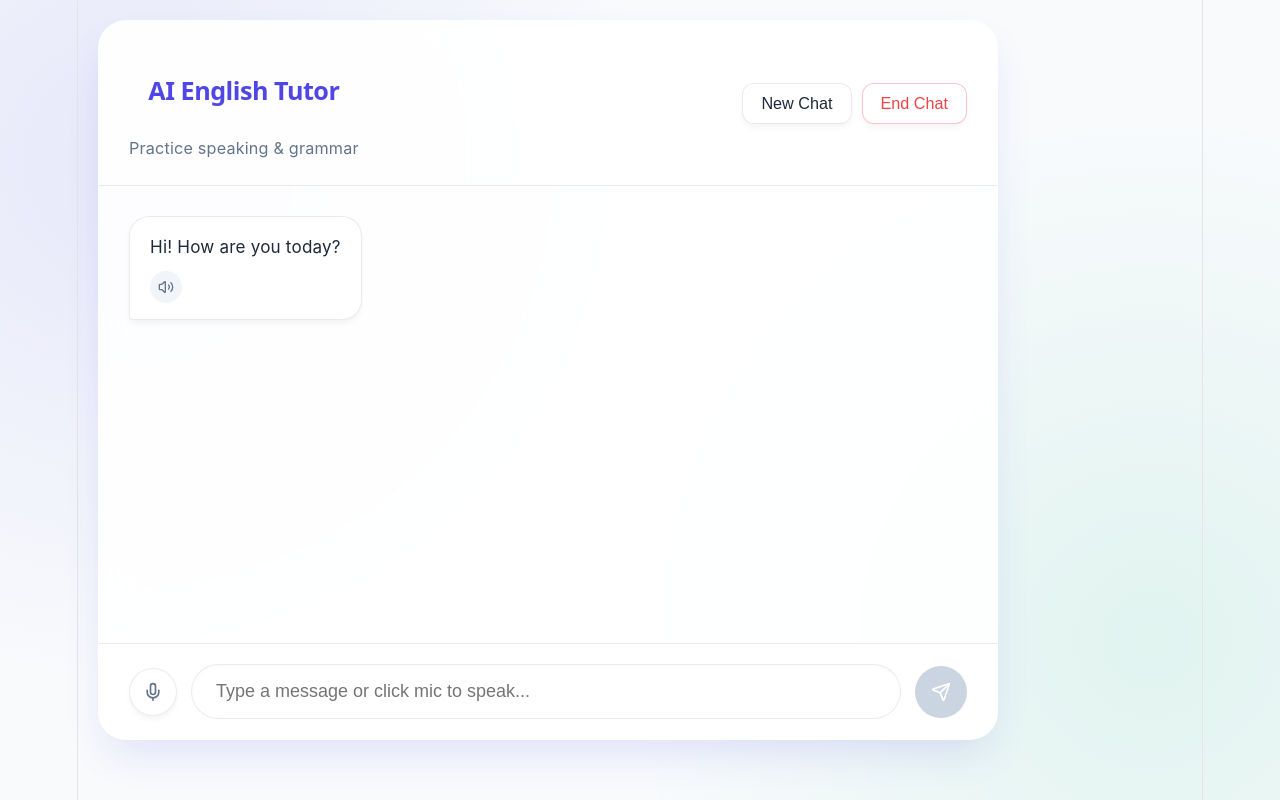
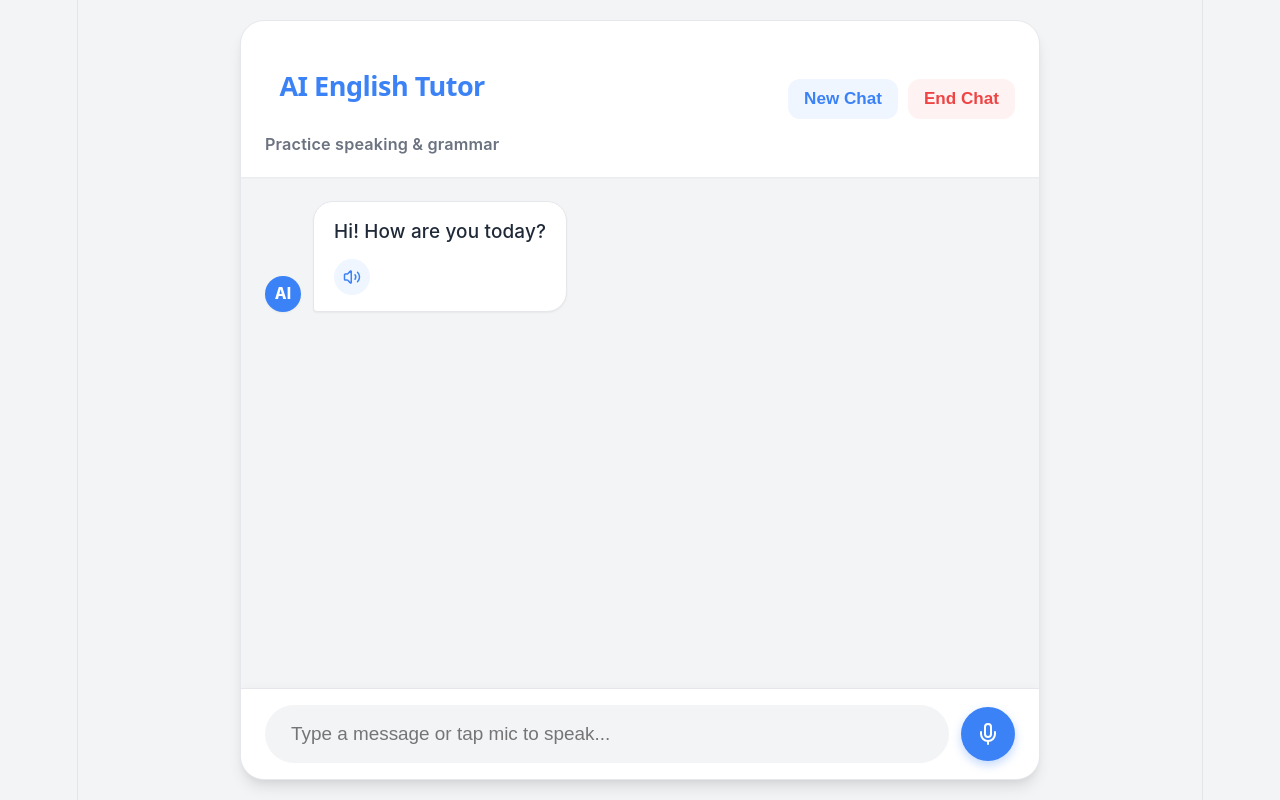
Before and after one commit to jodhakrrsh0613-ops/ai-english-practice1, a React (Vite) app: page / in a window 1280 px wide. Built offline with nearby package versions, Linux system fonts and the light colour scheme.

Commit message:
Premium UI Update

```diff
--- a/src/App.css
+++ b/src/App.css
@@ -1,18 +1,30 @@
 :root {
-  --bg-color: #f8fafc;
-  --panel-bg: rgba(255, 255, 255, 0.85);
-  --primary: #4f46e5;
-  --primary-hover: #4338ca;
-  --text-main: #1e293b;
-  --text-muted: #64748b;
-  --user-msg: #4f46e5;
+  --bg-color: #f3f4f6;
+  --panel-bg: #ffffff;
+  --primary: #3b82f6;
+  --primary-hover: #2563eb;
+  --primary-light: #eff6ff;
+  --text-main: #1f2937;
+  --text-muted: #6b7280;
+
+  --user-msg: #3b82f6;
+  --user-msg-text: #ffffff;
+
   --ai-msg: #ffffff;
-  --border-color: rgba(0, 0, 0, 0.08);
+  --ai-msg-text: #1f2937;
+
+  --border-color: #e5e7eb;
+
   --success: #10b981;
+  --success-bg: #f0fdf4;
+  --success-border: #a7f3d0;
+
   --error: #ef4444;
-  --glass-border: 1px solid rgba(255, 255, 255, 0.5);
-  --shadow-sm: 0 4px 6px -1px rgba(0, 0, 0, 0.05);
-  --shadow-lg: 0 20px 40px -10px rgba(79, 70, 229, 0.15);
+  --error-bg: #fef2f2;
+
+  --shadow-sm: 0 1px 2px 0 rgba(0, 0, 0, 0.05);
+  --shadow-md: 0 4px 6px -1px rgba(0, 0, 0, 0.1), 0 2px 4px -1px rgba(0, 0, 0, 0.06);
+  --shadow-lg: 0 10px 15px -3px rgba(0, 0, 0, 0.1), 0 4px 6px -2px rgba(0, 0, 0, 0.05);
 }
 
 * {
@@ -22,11 +34,8 @@
 }
 
 body {
-  font-family: 'Inter', system-ui, -apple-system, sans-serif;
+  font-family: 'Nunito', 'Inter', system-ui, -apple-system, sans-serif;
   background-color: var(--bg-color);
-  background-image:
-    radial-gradient(circle at 10% 20%, rgba(79, 70, 229, 0.1) 0%, transparent 40%),
-    radial-gradient(circle at 90% 80%, rgba(16, 185, 129, 0.1) 0%, transparent 40%);
   color: var(--text-main);
   min-height: 100vh;
   display: flex;
@@ -36,137 +45,148 @@ body {
 
 .app-container {
   width: 100%;
-  max-width: 900px;
-  height: 90vh;
-  margin: 20px;
-  background: var(--panel-bg);
-  backdrop-filter: blur(16px);
-  -webkit-backdrop-filter: blur(16px);
-  border-radius: 28px;
-  border: var(--glass-border);
+  max-width: 800px;
+  height: 95vh;
+  margin: auto;
+  background: var(--bg-color);
   display: flex;
   flex-direction: column;
   overflow: hidden;
   box-shadow: var(--shadow-lg);
-  transition: all 0.3s ease;
+  border-radius: 24px;
+  border: 1px solid var(--border-color);
 }
 
 header {
-  padding: 24px 30px;
-  border-bottom: 1px solid var(--border-color);
+  padding: 20px 24px;
+  background: var(--panel-bg);
   display: flex;
   justify-content: space-between;
   align-items: center;
-  background: rgba(255, 255, 255, 0.5);
+  box-shadow: var(--shadow-sm);
+  z-index: 10;
 }
 
 .header-title h1 {
-  font-size: 1.4rem;
-  font-weight: 700;
-  letter-spacing: -0.02em;
+  font-size: 1.5rem;
+  font-weight: 800;
   color: var(--primary);
+  letter-spacing: -0.5px;
 }
 
 .header-title p {
   font-size: 0.9rem;
   color: var(--text-muted);
+  font-weight: 600;
   margin-top: 2px;
 }
 
 .header-actions button {
-  background: white;
-  border: 1px solid var(--border-color);
-  color: var(--text-main);
-  padding: 10px 18px;
+  background: var(--primary-light);
+  border: none;
+  color: var(--primary);
+  padding: 10px 16px;
   border-radius: 12px;
   cursor: pointer;
-  font-size: 0.9rem;
-  font-weight: 500;
-  transition: all 0.2s cubic-bezier(0.4, 0, 0.2, 1);
+  font-size: 0.95rem;
+  font-weight: 700;
+  transition: all 0.2s;
   margin-left: 10px;
-  box-shadow: var(--shadow-sm);
 }
 
 .header-actions button:hover {
-  background: #f1f5f9;
-  transform: translateY(-1px);
-  box-shadow: 0 6px 12px -2px rgba(0, 0, 0, 0.05);
+  background: var(--primary);
+  color: white;
 }
 
 .header-actions button.btn-end {
-  border-color: rgba(239, 68, 68, 0.3);
+  background: var(--error-bg);
   color: var(--error);
 }
 
 .header-actions button.btn-end:hover {
-  background: #fef2f2;
+  background: var(--error);
+  color: white;
 }
 
 .chat-container {
   flex: 1;
-  padding: 30px;
+  padding: 24px;
   overflow-y: auto;
   display: flex;
   flex-direction: column;
-  gap: 20px;
+  gap: 24px;
   scroll-behavior: smooth;
-  background: rgba(255, 255, 255, 0.3);
+  background: var(--bg-color);
 }
 
 .chat-container::-webkit-scrollbar {
-  width: 8px;
+  width: 6px;
 }
 .chat-container::-webkit-scrollbar-track {
   background: transparent;
 }
 .chat-container::-webkit-scrollbar-thumb {
-  background: rgba(0, 0, 0, 0.1);
+  background: #cbd5e1;
   border-radius: 10px;
-}
-.chat-container::-webkit-scrollbar-thumb:hover {
-  background: rgba(0, 0, 0, 0.2);
 }
 
 /* Message Bubbles */
 .message-wrapper {
   display: flex;
   width: 100%;
+  align-items: flex-end;
+  gap: 12px;
 }
 
 .message-wrapper.user {
   justify-content: flex-end;
 }
 
+.avatar {
+  width: 36px;
+  height: 36px;
+  border-radius: 50%;
+  display: flex;
+  align-items: center;
+  justify-content: center;
+  font-weight: 800;
+  font-size: 0.85rem;
+  flex-shrink: 0;
+  box-shadow: var(--shadow-sm);
+}
+
+.ai-avatar {
+  background: var(--primary);
+  color: white;
+}
+
 .message-bubble {
   max-width: 75%;
   padding: 16px 20px;
   border-radius: 20px;
-  line-height: 1.6;
-  font-size: 0.95rem;
+  line-height: 1.5;
+  font-size: 1.05rem;
+  font-weight: 500;
   position: relative;
-  animation: slideIn 0.4s cubic-bezier(0.16, 1, 0.3, 1);
+  animation: popIn 0.3s cubic-bezier(0.175, 0.885, 0.32, 1.275);
   box-shadow: var(--shadow-sm);
-  transition: transform 0.2s ease;
 }
 
-.message-bubble:hover {
-  transform: translateY(-2px);
-}
-
-@keyframes slideIn {
-  from { opacity: 0; transform: translateY(15px); }
-  to { opacity: 1; transform: translateY(0); }
+@keyframes popIn {
+  0% { opacity: 0; transform: scale(0.95) translateY(10px); }
+  100% { opacity: 1; transform: scale(1) translateY(0); }
 }
 
 .message-wrapper.user .message-bubble {
-  background: linear-gradient(135deg, var(--primary), #6366f1);
-  color: white;
+  background: var(--user-msg);
+  color: var(--user-msg-text);
   border-bottom-right-radius: 4px;
 }
 
 .message-wrapper.ai .message-bubble {
   background: var(--ai-msg);
-  color: var(--text-main);
+  color: var(--ai-msg-text);
   border: 1px solid var(--border-color);
   border-bottom-left-radius: 4px;
 }
@@ -174,14 +194,15 @@ header {
 .msg-actions {
   display: flex;
   gap: 8px;
-  margin-top: 10px;
+  margin-top: 12px;
 }
+
 .btn-icon {
-  background: #f1f5f9;
+  background: var(--primary-light);
   border: none;
-  color: var(--text-muted);
-  width: 32px;
-  height: 32px;
+  color: var(--primary);
+  width: 36px;
+  height: 36px;
   border-radius: 50%;
   display: flex;
   align-items: center;
@@ -189,45 +210,56 @@ header {
   cursor: pointer;
   transition: all 0.2s;
 }
+
 .btn-icon:hover {
-  background: #e2e8f0;
-  color: var(--primary);
-  transform: scale(1.05);
+  background: var(--primary);
+  color: white;
+  transform: scale(1.1);
 }
 
 .correction-box {
-  margin-top: 14px;
-  padding: 14px;
-  background: #ecfdf5;
-  border-radius: 14px;
-  border: 1px solid #a7f3d0;
-  border-left: 4px solid var(--success);
-  font-size: 0.85rem;
+  margin-top: 16px;
+  padding: 16px;
+  background: var(--success-bg);
+  border-radius: 16px;
+  border: 1px solid var(--success-border);
+  font-size: 0.95rem;
   color: #065f46;
 }
 
 .correction-box .corr-title {
   color: #047857;
-  font-weight: 700;
-  margin-bottom: 6px;
+  font-weight: 800;
+  margin-bottom: 8px;
   display: flex;
   align-items: center;
-  gap: 6px;
+  gap: 8px;
+  text-transform: uppercase;
+  font-size: 0.85rem;
+  letter-spacing: 0.5px;
+}
+
+.correction-box .corr-text {
+  font-weight: 700;
+  font-size: 1rem;
 }
 
 .correction-box .corr-expl {
-  color: #065f46;
-  margin-top: 6px;
+  color: #064e3b;
+  margin-top: 8px;
+  font-weight: 500;
   opacity: 0.9;
 }
 
 .typing-indicator {
   display: flex;
   gap: 6px;
-  padding: 12px 16px;
+  padding: 16px 20px;
   align-items: center;
   background: white;
   width: fit-content;
+  border-bottom-left-radius: 4px;
+  border: 1px solid var(--border-color);
 }
 
 .typing-dot {
@@ -249,126 +281,123 @@ header {
 
 /* Input Area */
 .input-area {
-  padding: 20px 30px;
-  background: rgba(255, 255, 255, 0.8);
+  padding: 16px 24px;
+  background: var(--panel-bg);
   border-top: 1px solid var(--border-color);
   display: flex;
   align-items: center;
-  gap: 14px;
+  gap: 12px;
+  box-shadow: 0 -4px 6px -1px rgba(0,0,0,0.02);
 }
 
 .input-area input {
   flex: 1;
-  background: white;
-  border: 1px solid var(--border-color);
+  background: var(--bg-color);
+  border: 2px solid transparent;
   color: var(--text-main);
   padding: 16px 24px;
   border-radius: 30px;
-  font-size: 1rem;
+  font-size: 1.05rem;
+  font-weight: 500;
   outline: none;
-  transition: all 0.3s cubic-bezier(0.4, 0, 0.2, 1);
-  box-shadow: inset 0 2px 4px rgba(0,0,0,0.02);
+  transition: all 0.2s;
 }
 
 .input-area input:focus {
   border-color: var(--primary);
-  box-shadow: 0 0 0 4px rgba(79, 70, 229, 0.1);
+  background: white;
 }
 
 .input-area input:disabled {
   opacity: 0.6;
   cursor: not-allowed;
-  background: #f8fafc;
 }
 
 .btn-mic {
-  background: white;
-  border: 1px solid var(--border-color);
-  color: var(--text-muted);
+  background: var(--primary);
+  border: none;
+  color: white;
   cursor: pointer;
-  width: 48px;
-  height: 48px;
+  width: 54px;
+  height: 54px;
   border-radius: 50%;
   display: flex;
   justify-content: center;
   align-items: center;
   transition: all 0.2s;
-  box-shadow: var(--shadow-sm);
+  box-shadow: 0 4px 10px rgba(59, 130, 246, 0.3);
 }
 
 .btn-mic:hover {
-  background: #f1f5f9;
-  color: var(--primary);
   transform: scale(1.05);
+  background: var(--primary-hover);
 }
 
 .btn-mic.recording {
-  color: white;
   background: var(--error);
-  border-color: var(--error);
-  animation: pulse 1.5s infinite;
+  box-shadow: 0 0 0 0 rgba(239, 68, 68, 0.7);
+  animation: pulseMic 1.5s infinite;
 }
 
-@keyframes pulse {
-  0% { transform: scale(1); box-shadow: 0 0 0 0 rgba(239, 68, 68, 0.5); }
-  70% { transform: scale(1.1); box-shadow: 0 0 0 12px rgba(239, 68, 68, 0); }
+@keyframes pulseMic {
+  0% { transform: scale(1); box-shadow: 0 0 0 0 rgba(239, 68, 68, 0.7); }
+  70% { transform: scale(1.1); box-shadow: 0 0 0 15px rgba(239, 68, 68, 0); }
   100% { transform: scale(1); box-shadow: 0 0 0 0 rgba(239, 68, 68, 0); }
 }
 
 .btn-send {
-  background: linear-gradient(135deg, var(--primary), #6366f1);
+  background: var(--primary);
   border: none;
   color: white;
-  width: 52px;
-  height: 52px;
+  width: 54px;
+  height: 54px;
   border-radius: 50%;
   display: flex;
   justify-content: center;
   align-items: center;
   cursor: pointer;
-  transition: all 0.2s cubic-bezier(0.4, 0, 0.2, 1);
-  box-shadow: 0 8px 16px -4px rgba(79, 70, 229, 0.4);
+  transition: all 0.2s;
+  box-shadow: 0 4px 10px rgba(59, 130, 246, 0.3);
 }
 
 .btn-send:hover:not(:disabled) {
-  transform: translateY(-2px) scale(1.05);
-  box-shadow: 0 12px 20px -4px rgba(79, 70, 229, 0.5);
+  transform: scale(1.05);
+  background: var(--primary-hover);
 }
 
 .btn-send:active:not(:disabled) {
-  transform: translateY(0) scale(0.95);
+  transform: scale(0.95);
 }
 
 .btn-send:disabled {
   background: #cbd5e1;
+  box-shadow: none;
   cursor: not-allowed;
-  box-shadow: none;
-  color: white;
 }
 
-/* Modal */
+/* Modal Overlay */
 .modal-overlay {
   position: fixed;
   top: 0; left: 0; right: 0; bottom: 0;
-  background: rgba(15, 23, 42, 0.4);
-  backdrop-filter: blur(8px);
+  background: rgba(17, 24, 39, 0.6);
+  backdrop-filter: blur(4px);
   display: flex;
   justify-content: center;
   align-items: center;
   z-index: 1000;
-  animation: fadeIn 0.3s ease;
+  animation: fadeIn 0.2s ease;
 }
 
 .modal-content {
   background: white;
-  border-radius: 28px;
-  padding: 40px;
+  border-radius: 24px;
+  padding: 32px;
   width: 90%;
-  max-width: 550px;
+  max-width: 500px;
   max-height: 85vh;
   overflow-y: auto;
   box-shadow: 0 25px 50px -12px rgba(0, 0, 0, 0.25);
-  animation: slideUpFade 0.4s cubic-bezier(0.16, 1, 0.3, 1);
+  animation: slideUpFade 0.3s cubic-bezier(0.16, 1, 0.3, 1);
 }
 
 @keyframes slideUpFade {
@@ -378,10 +407,10 @@ header {
 
 .modal-content h2 {
   margin-bottom: 24px;
-  font-size: 1.75rem;
+  font-size: 1.5rem;
   text-align: center;
   color: var(--text-main);
-  font-weight: 700;
+  font-weight: 800;
 }
 
 .feedback-section {
@@ -393,11 +422,12 @@ header {
 }
 
 .feedback-section h3 {
-  font-size: 1.15rem;
-  margin-bottom: 14px;
+  font-size: 1.1rem;
+  margin-bottom: 12px;
   display: flex;
   align-items: center;
-  gap: 10px;
+  gap: 8px;
+  font-weight: 800;
 }
 
 .feedback-section h3.strengths { color: var(--success); }
@@ -406,49 +436,45 @@ header {
 
 .feedback-section ul {
   list-style-type: none;
-  padding-left: 10px;
+  padding-left: 5px;
 }
 
 .feedback-section li {
-  margin-bottom: 10px;
+  margin-bottom: 12px;
   font-size: 0.95rem;
   position: relative;
-  line-height: 1.6;
-  padding-left: 18px;
+  line-height: 1.5;
+  padding-left: 20px;
+  font-weight: 500;
 }
 
 .feedback-section li::before {
-  content: "✦";
+  content: "•";
   position: absolute;
   left: 0;
-  color: var(--primary);
-  font-size: 0.8em;
-  top: 4px;
-  opacity: 0.8;
+  color: var(--text-muted);
+  font-size: 1.2em;
+  top: -2px;
 }
 
 .btn-close {
   width: 100%;
-  background: linear-gradient(135deg, var(--primary), #6366f1);
+  background: var(--primary);
   color: white;
   border: none;
   padding: 16px;
   border-radius: 16px;
   font-size: 1.1rem;
-  font-weight: 600;
+  font-weight: 700;
   cursor: pointer;
-  margin-top: 24px;
-  transition: all 0.3s cubic-bezier(0.4, 0, 0.2, 1);
-  box-shadow: 0 10px 20px -5px rgba(79, 70, 229, 0.4);
+  margin-top: 10px;
+  transition: all 0.2s;
+  box-shadow: 0 4px 10px rgba(59, 130, 246, 0.3);
 }
 
 .btn-close:hover {
+  background: var(--primary-hover);
   transform: translateY(-2px);
-  box-shadow: 0 15px 25px -5px rgba(79, 70, 229, 0.5);
-}
-
-.btn-close:active {
-  transform: translateY(0);
 }
 
 @keyframes fadeIn {
@@ -456,80 +482,61 @@ header {
   to { opacity: 1; }
 }
 
+/* Mobile Responsiveness */
 @media (max-width: 600px) {
   .app-container {
     height: 100dvh;
-    margin: 0;
     border-radius: 0;
     border: none;
   }
+
   header {
-    padding: 12px 16px;
+    padding: 16px 20px;
     flex-direction: column;
     align-items: flex-start;
-    gap: 12px;
+    gap: 16px;
   }
+
   .header-actions {
     display: flex;
     width: 100%;
     justify-content: space-between;
   }
+
   .header-actions button {
-    margin-left: 0;
-    padding: 8px 10px;
-    font-size: 0.8rem;
+    margin: 0;
     flex: 1;
-    margin: 0 4px;
+    margin-right: 10px;
+    text-align: center;
   }
-  .header-actions button:first-child {
-    margin-left: 0;
-  }
+
   .header-actions button:last-child {
     margin-right: 0;
   }
+
   .chat-container {
     padding: 16px;
+    gap: 16px;
   }
+
   .message-bubble {
-    max-width: 90%;
-    padding: 12px 16px;
-    font-size: 0.9rem;
+    max-width: 85%;
+    padding: 14px 16px;
+    font-size: 1rem;
   }
+
   .input-area {
     padding: 12px 16px;
-    gap: 8px;
+    gap: 10px;
   }
+
   .input-area input {
-    padding: 12px 16px;
-    font-size: 0.95rem;
+    padding: 14px 20px;
+    font-size: 1rem;
   }
+
   .btn-mic, .btn-send {
-    width: 44px;
-    height: 44px;
-  }
-  .modal-content {
-    padding: 20px;
-    border-radius: 20px;
-    width: 95%;
+    width: 48px;
+    height: 48px;
   }
 }
-
-/* API Key Modal Specific Input Style Override */
-.modal-content input[type="password"] {
-  width: 100%;
-  padding: 16px 20px;
-  border-radius: 12px;
-  border: 1px solid var(--border-color);
-  background: white;
-  color: var(--text-main);
-  margin-bottom: 24px;
-  font-size: 1rem;
-  outline: none;
-  transition: all 0.3s;
-  box-shadow: inset 0 2px 4px rgba(0,0,0,0.02);
-}
-
-.modal-content input[type="password"]:focus {
-  border-color: var(--primary);
-  box-shadow: 0 0 0 4px rgba(79, 70, 229, 0.1);
-}
--- a/src/components/InputArea.jsx
+++ b/src/components/InputArea.jsx
@@ -63,29 +63,33 @@ function InputArea({ onSend, disabled }) {
 
   return (
     <div className="input-area">
-      <button
-        className={`btn-mic ${isRecording ? 'recording' : ''}`}
-        onClick={toggleRecording}
-        disabled={disabled}
-        title="Voice Input"
-      >
-        <Mic size={20} />
-      </button>
       <input
         type="text"
-        placeholder="Type a message or click mic to speak..."
+        placeholder="Type a message or tap mic to speak..."
         value={text}
         onChange={(e) => setText(e.target.value)}
         onKeyDown={handleKeyDown}
         disabled={disabled}
       />
-      <button
-        className="btn-send"
-        onClick={handleSend}
-        disabled={!text.trim() || disabled}
-      >
-        <Send size={20} />
-      </button>
+
+      {text.trim() ? (
+        <button
+          className="btn-send"
+          onClick={handleSend}
+          disabled={disabled}
+        >
+          <Send size={22} />
+        </button>
+      ) : (
+        <button
+          className={`btn-mic ${isRecording ? 'recording' : ''}`}
+          onClick={toggleRecording}
+          disabled={disabled}
+          title="Voice Input"
+        >
+          <Mic size={24} />
+        </button>
+      )}
     </div>
   );
 }
--- a/src/components/MessageBubble.jsx
+++ b/src/components/MessageBubble.jsx
@@ -31,13 +31,18 @@ function MessageBubble({ message }) {
 
   return (
     <div className={`message-wrapper ${isUser ? 'user' : 'ai'}`}>
+      {!isUser && (
+        <div className="avatar ai-avatar">
+          <span>AI</span>
+        </div>
+      )}
       <div className="message-bubble">
         <div className="msg-content">{content}</div>
 
         {!isUser && (
           <div className="msg-actions">
             <button className="btn-icon" onClick={handleSpeak} title="Listen">
-              <Volume2 size={16} />
+              <Volume2 size={18} />
             </button>
           </div>
         )}
@@ -45,7 +50,7 @@ function MessageBubble({ message }) {
         {!isUser && correction && (
           <div className="correction-box">
             <div className="corr-title">
-              <AlertCircle size={14} /> Correction
+              <AlertCircle size={16} /> Tutor Tip
             </div>
             <div className="corr-text">{correction}</div>
             {explanation && <div className="corr-expl">{explanation}</div>}
```
